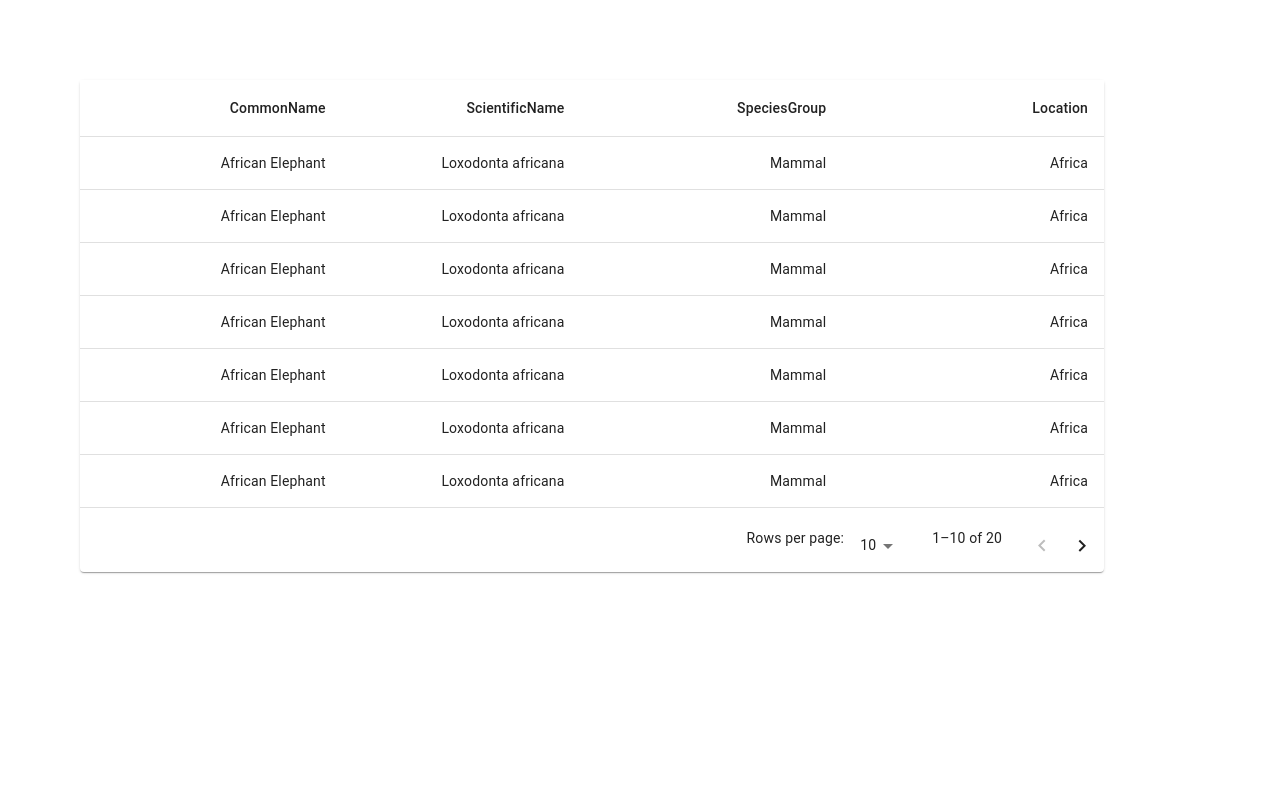
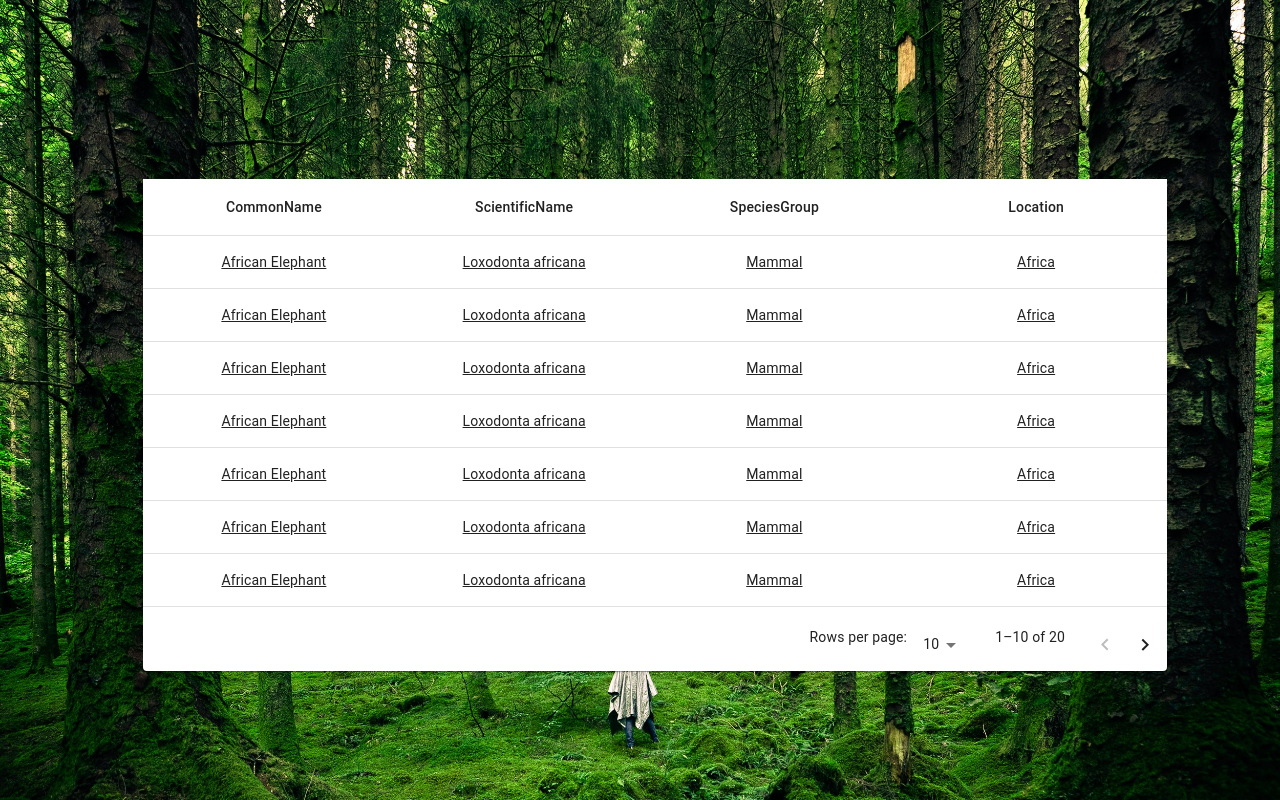
Before and after one commit to mvschiranjeevi/careForAnimals, a React (Create React App) app in the folder signupfront/: page /animalData in a window 1280 px wide. Built offline with nearby package versions, Linux system fonts and the light colour scheme.

Commit message:
Table page update

```diff
--- a/signupfront/src/components/Table.js
+++ b/signupfront/src/components/Table.js
@@ -56,7 +56,7 @@ export default function AnimalsTable() {
   };
 
   return (
-    <Paper sx={{ width: '80%', overflow: '', marginLeft:'80px', marginTop:'80px' }}>
+    <Paper sx={{ width: '80%', overflow: '', marginLeft:'30px', marginTop:'50px' }}>
       <TableContainer sx={{ maxHeight: 440 }}>
         <Table stickyHeader aria-label="sticky table">
           <TableHead>
@@ -64,7 +64,7 @@ export default function AnimalsTable() {
               {columns.map((column) => (
                 <TableCell
                   key={column.id}
-                  align='right'
+                  align='center'
                   style={{ minWidth: column.minWidth }}
                 >
                   {column.label}
@@ -81,10 +81,8 @@ export default function AnimalsTable() {
                     {columns.map((column) => {
                       const value = row[column.id];
                       return (
-                        <TableCell key={column.id} align='right'>
-                          {column.format && typeof value === 'number'
-                            ? column.format(value)
-                            : value}
+                        <TableCell key={column.id} align='center' component="a" href="">
+                          {value}
                         </TableCell>
                       );
                     })}
--- a/signupfront/src/index.css
+++ b/signupfront/src/index.css
@@ -28,3 +28,14 @@
   margin: 1rem;
   width: 90%;
 }
+
+.animaltable{
+    position: relative;
+      height: 100vh;
+      width: 100%;
+      display: flex;
+      align-items: center;
+      justify-content: center;
+      background-image: url(./images//nature.jpg);
+      background-size: cover;
+}
```
Also changed, not shown: signupfront/src/images/nature.jpg (added).
